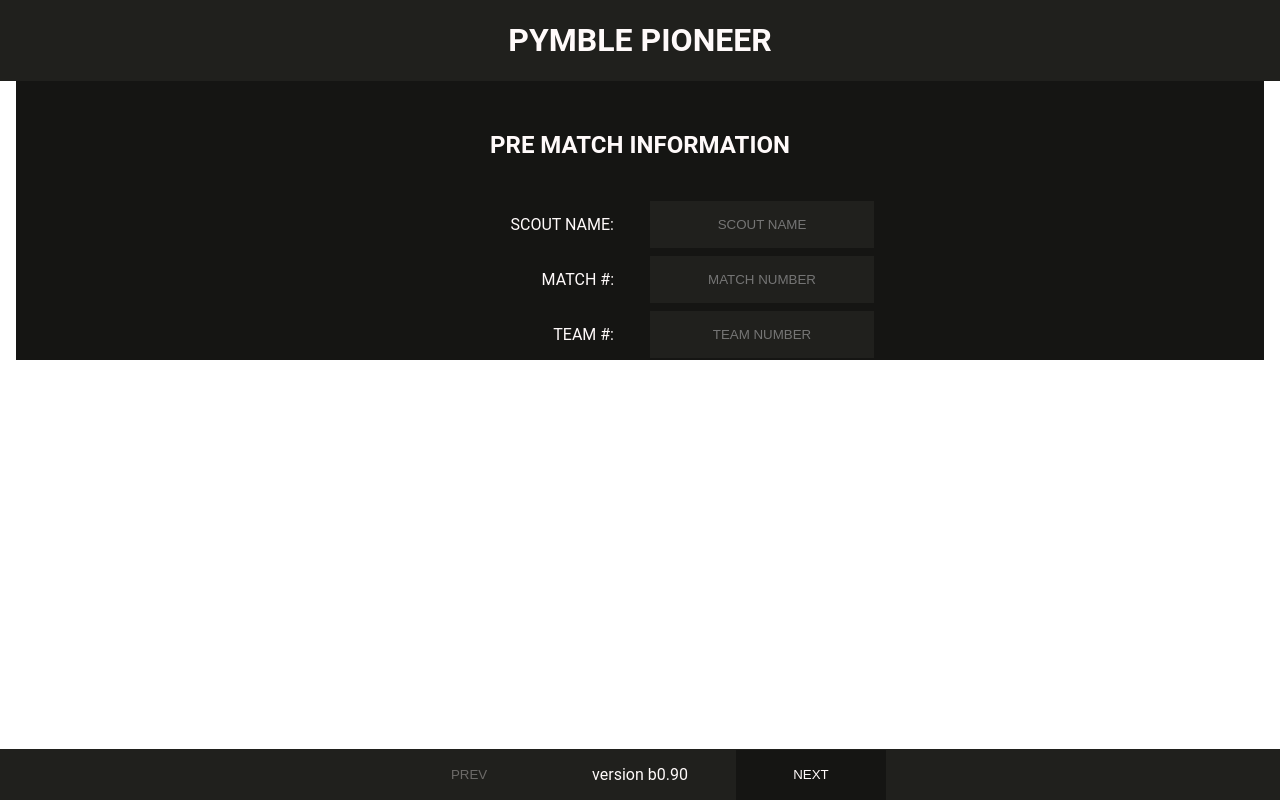
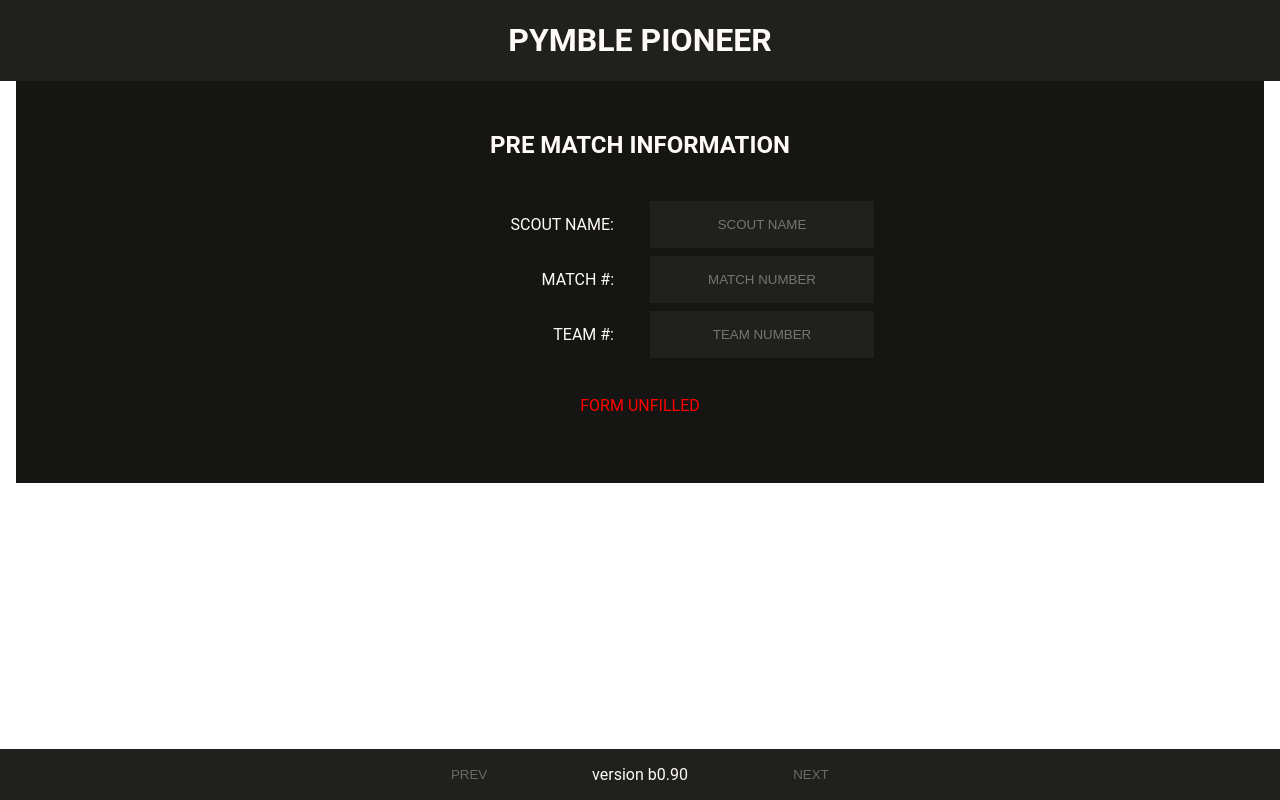
Before and after one commit to Froze-N-Milk/Pymble-Pioneer-2023champsOUTDATED, a SvelteKit app: page / in a window 1280 px wide. Built offline with nearby package versions, Linux system fonts and the light colour scheme.

Commit message:
added content enforcement to page 1

```diff
--- a/src/routes/+page.svelte
+++ b/src/routes/+page.svelte
@@ -1,9 +1,11 @@
 <script lang="ts">
+	import { matchData } from './../Utils/stores.js';
     import { pageIndex } from "../Utils/stores";
     import Auto from "./Auto/auto.svelte";
     import Prematch from "./PreMatch/prematch.svelte";
     import Submission from "./Submission/submission.svelte";
     import Teleop from "./Teleop/teleop.svelte";
+    import { fade } from 'svelte/transition';
 
 	// let prematchData: any[] = ["", , ];
 	// let autoData: any[] = [0, 0, 0, 0, 0, 0];
@@ -34,6 +36,7 @@
 	}
 
 	$:onLastPage = $pageIndex === pageOptions.length - 1;
+	$:allowAdvance = $matchData[0] !== "" && $matchData[1] !== undefined && $matchData[1] !== "" && $matchData[2] !== undefined && $matchData[2] !== "";
 
 	function decrementPageIndex() {
 		if($pageIndex > 0) {
@@ -41,17 +44,42 @@
 		}
 	}
 
+	let formError: string;
+
+	$: {
+		console.log($matchData[1]);
+		console.log($matchData[2]);
+
+		if(!allowAdvance){
+			formError = "FORM UNFILLED";
+		}
+		else {
+			formError = "";
+		}
+	}
+
 	$:onFirstPage = $pageIndex === 0;
 </script>
 
+<style>
+	.error {
+		color: red;
+	}
+</style>
 
 <form class="gridForm">
 	<p class="sectionHeader">hiddenBuffer</p>
 	<svelte:component this={selectedPage}/>
+
+	{#if !allowAdvance}
+		<p class="sectionHeader error" transition:fade>{formError}</p>
+	{/if}
+
+	<div class="sectionHeader"></div>
 </form>
 
 <div class="navbar">
 	<button disabled={onFirstPage} on:click={decrementPageIndex} >PREV</button>
 	<p class="padded">version b0.90</p>
-	<button disabled={onLastPage} on:click={incrementPageIndex} >NEXT</button>
+	<button disabled={onLastPage || !allowAdvance} on:click={incrementPageIndex} >NEXT</button>
 </div>
--- a/src/routes/Auto/auto.svelte
+++ b/src/routes/Auto/auto.svelte
@@ -26,7 +26,4 @@
 	<p class="sectionHeader">COMMENTS:</p>
 
 	<textarea class="sectionHeader" rows="8"></textarea>
-
-	<div class="sectionHeader"></div>
-	<div class="sectionHeader"></div>
 </div>
--- a/src/routes/Teleop/teleop.svelte
+++ b/src/routes/Teleop/teleop.svelte
@@ -27,7 +27,4 @@
 	<p class="sectionHeader">COMMENTS:</p>
 
 	<textarea class="sectionHeader" rows="8"></textarea>
-
-	<div class="sectionHeader"></div>
-	<div class="sectionHeader"></div>
 </div>
```
